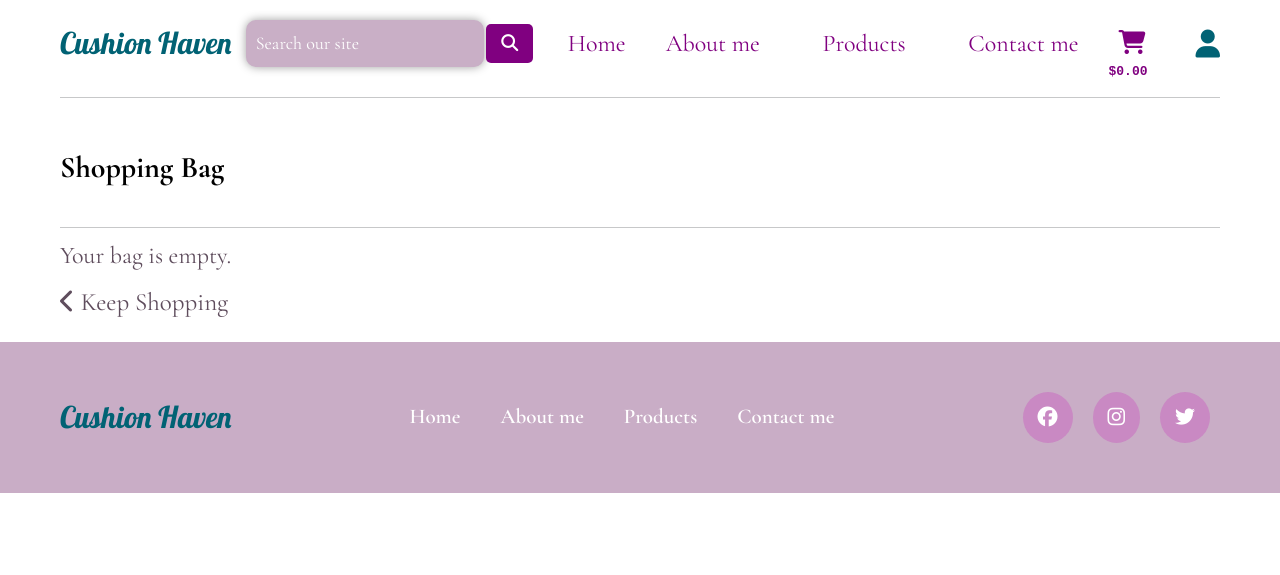
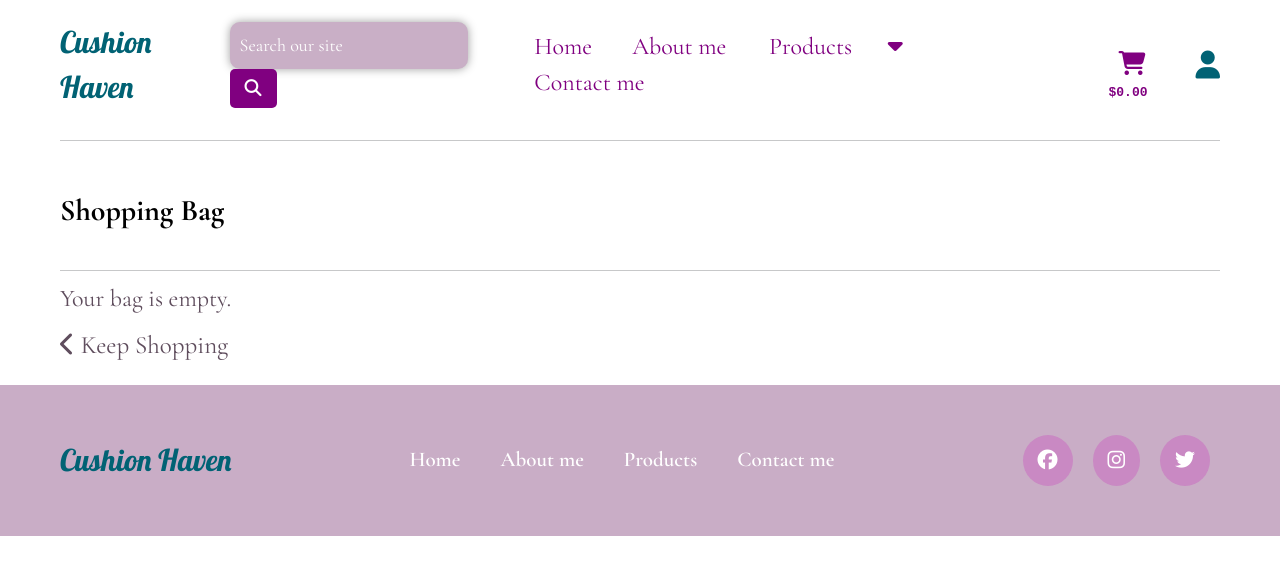
Before and after one commit to zaicodes/CushionHaven, a Django app: page /bag/ in a window 1280 px wide. Shown: the top 575 px of the page. Run offline with Django 5.2, Linux system fonts and the light colour scheme; some libraries are stand-ins or nearby versions; some web fonts are replaced.

Commit message:
Fixes: adjusted navbar in small screen, fixed alignment of code in urls and models

```diff
--- a/bag/contexts.py
+++ b/bag/contexts.py
@@ -4,15 +4,14 @@ from django.shortcuts import get_object_or_404
 from products.models import Product
 
 def bag_contents(request):
-
     bag_items = []
     total = 0
     product_count = 0
     bag = request.session.get('bag', {})
 
     for item_id, item_data in bag.items():
+        product = get_object_or_404(Product, pk=item_id)
         if isinstance(item_data, int):
-            product = get_object_or_404(Product, pk=item_id)
             total += item_data * product.price
             product_count += item_data
             bag_items.append({
@@ -21,7 +20,6 @@ def bag_contents(request):
                 'product': product,
             })
         else:
-            product = get_object_or_404(Product, pk=item_id)
             for size, quantity in item_data['items_by_size'].items():
                 total += quantity * product.price
                 product_count += quantity
--- a/bag/templates/bag/bag.html
+++ b/bag/templates/bag/bag.html
@@ -1,3 +1,4 @@
+
 {% extends "base.html" %} {% load static %} {% load bag_tools %} {% block page_header %}
 <div class="container header-container">
   <div class="row">
@@ -9,6 +10,7 @@
   <hr />
   <h2 class="heading shopping">Shopping Bag</h2>
   <hr />
+
 
   <div class="">
     <div class="col-12">
@@ -23,12 +25,15 @@
         <p class="allproducts_name d-md-block d-none para">Qty</p>
         <p class="allproducts_name d-md-block d-none para">Subtotal</p>
 
+
         {% for item in bag_items %}
+
 
         <img
           class="img-fluid rounded p-5 p-md-1"
           src="../../../static/images/{{item.product.img.url}}"
         />
+
 
         <p class="allproducts_name para">
           <strong class="fs-md-1 "
@@ -37,6 +42,7 @@
             {{ item.product.sku|upper }}
           </strong>
         </p>
+
 
         <p class="allproducts_name para">${{ item.product.price }}</p>
      <div>
@@ -80,9 +86,12 @@
         </p>
       </div>
 
+
       <p class="allproducts_name d-md-block d-none para para">${{ item.product.price | calc_subtotal:item.quantity }}</p>
 
+
         {% endfor %}
+
 
         <h6 class="allproducts_name m-5 p-5 p-md-0 m-md-0 para">
           <strong class="">Bag Total: ${{ total|floatformat:2 }}</strong>
@@ -100,9 +109,10 @@
         </p>
         {% endif %}
 
+
         <a
           href="{% url 'products' %}"
-          class="btn btn-outline-black rounded-0 btn-lg"
+          class="btn btn-outline-black rounded-0 btn-lg border-0"
         >
           <span class="icon">
             <i class="fas fa-chevron-left"></i>
@@ -133,6 +143,7 @@
 {{ block.super }}
 {% include 'products/includes/quantity_input_script.html' %}
 
+
 <script type="text/javascript">
   console.log("dafasdfasdfta")
     // Update quantity on click
@@ -140,6 +151,7 @@
         var form = $(this).prev('.update-form');
         form.submit();
     })
+
 
     // Remove item and reload on click
     $('.remove-item').click(function(e) {
@@ -149,6 +161,7 @@
         var url = `/bag/remove/${itemId}/`;
         var data = {'csrfmiddlewaretoken': csrfToken, 'product_size': size};
 
+
         $.post(url, data)
          .done(function() {
              location.reload();
--- a/bag/urls.py
+++ b/bag/urls.py
@@ -3,9 +3,10 @@ from django.contrib import admin
 from django.urls import path
 from . import views
 urlpatterns = [
-    path('', views.view_bag, name="view_bag"),
+
     path('add/<item_id>', views.add_to_bag, name="add_to_bag"),
     path('adjust/<item_id>', views.adjust_bag, name="adjust_bag"),
-    path("remove/<item_id>",views.remove_from_bag,name="remove_from_bag")
+    path("remove/<item_id>",views.remove_from_bag,name="remove_from_bag"),
+    path('', views.view_bag, name="view_bag")
 
 ]
--- a/bag/views.py
+++ b/bag/views.py
@@ -1,14 +1,9 @@
-
 from django.shortcuts import render, redirect, reverse, HttpResponse, get_object_or_404
 from django.contrib import messages
-
 from products.models import Product
-
-# Create your views here.
 
 def view_bag(request):
     """ A view that renders the bag contents page """
-
     return render(request, 'bag/bag.html')
 
 def add_to_bag(request, item_id):
@@ -17,24 +12,18 @@ def add_to_bag(request, item_id):
     product = get_object_or_404(Product, pk=item_id)
     quantity = int(request.POST.get('quantity'))
     redirect_url = request.POST.get('redirect_url')
-    size = None
-    if 'product_size' in request.POST:
-        size = request.POST['product_size']
+    size = request.POST.get('product_size', None)
     bag = request.session.get('bag', {})
 
     if size:
-        if item_id in list(bag.keys()):
-            if size in bag[item_id]['items_by_size'].keys():
-                bag[item_id]['items_by_size'][size] += quantity
-                messages.success(request, f'Updated size {size.upper()} {product.name} quantity to {bag[item_id]["items_by_size"][size]}')
-            else:
-                bag[item_id]['items_by_size'][size] = quantity
-                messages.success(request, f'Added size {size.upper()} {product.name} to your bag')
+        if item_id in bag and size in bag[item_id]['items_by_size']:
+            bag[item_id]['items_by_size'][size] += quantity
+            messages.success(request, f'Updated size {size.upper()} {product.name} quantity to {bag[item_id]["items_by_size"][size]}')
         else:
             bag[item_id] = {'items_by_size': {size: quantity}}
             messages.success(request, f'Added size {size.upper()} {product.name} to your bag')
     else:
-        if item_id in list(bag.keys()):
+        if item_id in bag:
             bag[item_id] += quantity
             messages.success(request, f'Updated {product.name} quantity to {bag[item_id]}')
         else:
@@ -44,15 +33,12 @@ def add_to_bag(request, item_id):
     request.session['bag'] = bag
     return redirect(redirect_url)
 
-
 def adjust_bag(request, item_id):
     """Adjust the quantity of the specified product to the specified amount"""
 
     product = get_object_or_404(Product, pk=item_id)
     quantity = int(request.POST.get('quantity'))
-    size = None
-    if 'product_size' in request.POST:
-        size = request.POST['product_size']
+    size = request.POST.get('product_size', None)
     bag = request.session.get('bag', {})
 
     if size:
@@ -75,15 +61,12 @@ def adjust_bag(request, item_id):
     request.session['bag'] = bag
     return redirect(reverse('view_bag'))
 
-
 def remove_from_bag(request, item_id):
     """Remove the item from the shopping bag"""
 
     try:
         product = get_object_or_404(Product, pk=item_id)
-        size = None
-        if 'product_size' in request.POST:
-            size = request.POST['product_size']
+        size = request.POST.get('product_size', None)
         bag = request.session.get('bag', {})
 
         if size:
--- a/checkout/templates/checkout/checkout.html
+++ b/checkout/templates/checkout/checkout.html
@@ -3,7 +3,6 @@
 {% block extra_css %}
     <link rel="stylesheet" href="{% static 'checkout/css/checkout.css' %}">
 {% endblock %}
-
 
 {% block content %}
 <div class="overlay"></div>
@@ -15,7 +14,6 @@
       <hr />
     </div>
   </div>
-
 
   <div class="row gx-lg-5">
     <div class="col-12 col-lg-6 order-lg-last mb-5">
@@ -77,7 +75,6 @@
             Details
           </legend>
 
-
           {{ order_form.full_name|as_crispy_field }}
           {{ order_form.email|as_crispy_field }}
         </fieldset>
@@ -123,11 +120,9 @@
           <!-- A Stripe card element will go here -->
           <div class="mb-3" id="card-element"></div>
 
-
           <!-- Used to display form errors -->
           <div class="mb-3 text-danger" id="card-errors" role="alert"></div>
         </fieldset>
-
 
         <div class="submit-button text-right mt-5 mb-2">
           <a
--- a/products/urls.py
+++ b/products/urls.py
@@ -11,6 +11,6 @@ from django.urls import path
 from . import views
 
 urlpatterns = [
-    path('', views.all_products, name='products'),
     path('<product_id>', views.product_detail, name='product_detail'),
+    path('', views.all_products, name='products')
 ]
--- a/static/css/base.css
+++ b/static/css/base.css
@@ -459,3 +459,7 @@ a.category-badge > span.badge:hover {
   overflow-x: hidden;
   overflow-y: auto;
 }
+
+.hidden{
+  display: none;
+}
--- a/static/js/script.js
+++ b/static/js/script.js
@@ -3,6 +3,7 @@ const navlinksmain = document.querySelector(".nav_links_main");
 const searchbtn = document.querySelector(".search_btn_navbar");
 const navbar_Search = document.querySelector(".navbar_Search");
 const sm_search_btn = document.querySelector(".sm_search_btn");
+const small_link = document.querySelectorAll(".small_link")
 searchbtn.addEventListener("click", function (e) {
   e.preventDefault();
   navbar_Search.classList.add("navbar_Search_show");
@@ -14,6 +15,11 @@ searchbtn.addEventListener("click", function (e) {
 ///// menu btn funciotnlaity
 menubtn.addEventListener("click", function () {
   navlinksmain.classList.toggle("navlinks_show");
+});
+small_link.forEach(element => {
+  element.addEventListener("click" , function (){
+    navlinksmain.classList.toggle("navlinks_show");
+  })
 });
 
 /////////////////// handling the increment and decremetn buttons
--- a/templates/base.html
+++ b/templates/base.html
@@ -50,6 +50,7 @@
     <link rel="stylesheet" href="{% static 'css/productsdetail.css' %}" />
     <link rel="stylesheet" href="{% static 'css/bag.css' %}" />
     <link rel="stylesheet" href="{% static 'css/media.css' %}" />
+    <link rel="stylesheet" href="{% static 'css/checkoutcss' %}" />
 
     <!-- for bootstrap  -->
     <script
@@ -116,17 +117,18 @@
           </div>
           <div class="nav_links">
             <div class="nav_links_main">
-              <a href="{% url 'home' %}">Home</a
-              ><a href="/#homesection2">About me</a>
+              <a class="small_link" href="{% url 'home' %}">Home</a
+              ><a class="small_link" href="/#homesection2">About me</a>
 
               <span class="prodcuts_hover"
-                ><a
-                  onmouseenter="showdropdown()"
-                  onmouseleave="hidedropdown()"
+
+                ><a class=" p-0 "
+
                   href="{% url 'products' %}"
+                >  Products</a
                 >
-                  Products</a
-                >
+                 <i class="fa-solid fa-caret-down  mx-5"
+                  ></i>
                 <ul class="products_dropdown">
                   <li class="products_sort">
                     <div
@@ -135,10 +137,12 @@
                       class="prducts_ratings"
                     >
                       products
-                      <i
-                        class="fa-solid fa-arrow-right products_right_arrow"
-                      ></i>
 
+                     <span    >
+                      <i class="px-5"
+                      class="fa-solid fa-arrow-right"
+                    ></i>
+                     </span>
                       <ul class="products_dropdown_sorting">
                         <li>
                           <a
@@ -174,7 +178,7 @@
                 </ul>
               </span>
 
-              <a href="/#homesection6">Contact me</a>
+              <a class="small_link" href="/#homesection6">Contact me</a>
             </div>
             <span class="cart_btn">
               <a href="{% url 'view_bag' %}">
@@ -259,6 +263,9 @@
       const hidedropdown = function () {
         document.querySelector(".products_dropdown").style.display = "none";
       };
+
+
+
       // Remove item and reload on click
       $(".remove-item").click(function (e) {
         var csrfToken = "{{ csrf_token }}";
```
Also changed, not shown: products/models.py (+2 -6 lines), products/templates/products/includes/quantity_input_script.html (added), templates/includes/toasts/toast_success.html (line endings or trailing spaces). Lines whose indentation alone changed are shown as unchanged.
